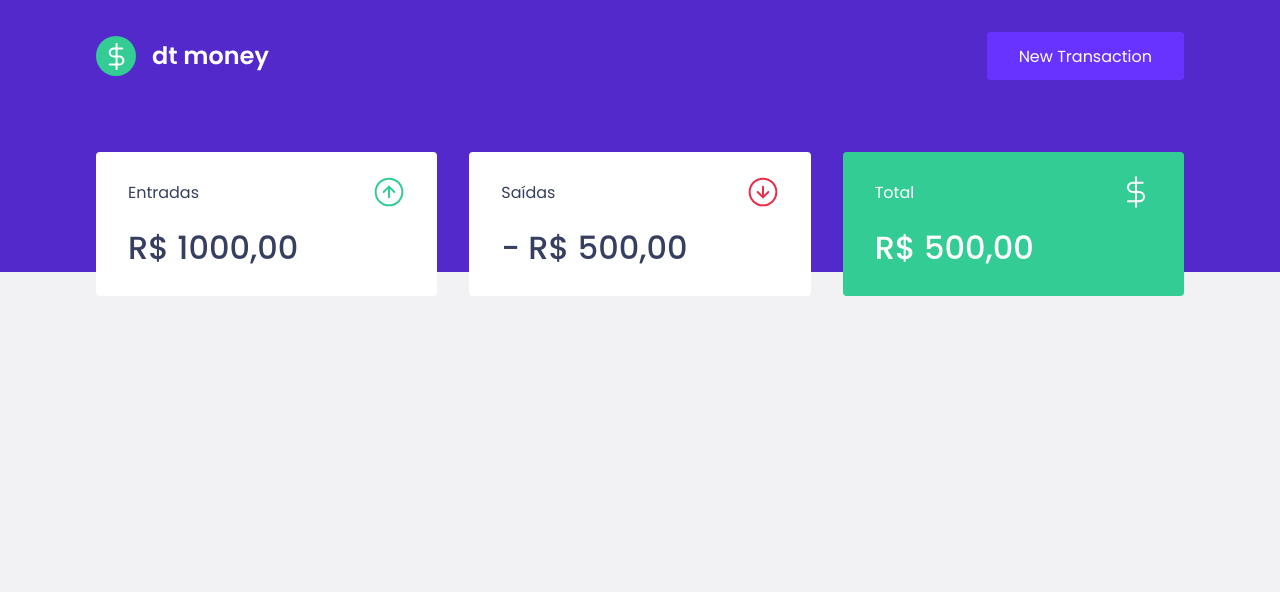
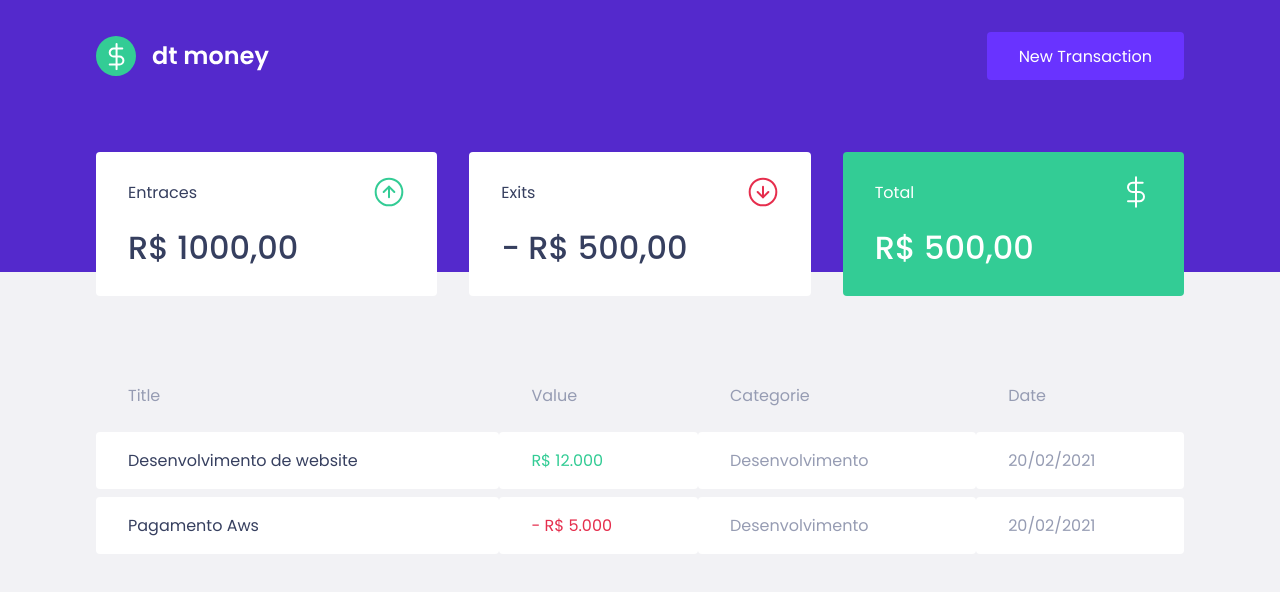
Before and after one commit to edmiltonVinicius/react-02-ignite-rocketseat, a React (Create React App) app: page / in a window 1280 px wide. Shown: the top 592 px of the page. Built offline with nearby package versions, Linux system fonts and the light colour scheme.

Commit message:
Created component TransactionsTable

```diff
--- a/src/components/Dashboard/index.tsx
+++ b/src/components/Dashboard/index.tsx
@@ -1,10 +1,12 @@
 import { Summary } from "../Summary";
+import { TransactionsTable } from "../TransactionsTable";
 import { Container } from "./styles";
 
 export function Dashboard() {
     return (
         <Container>
             <Summary />
+            <TransactionsTable />
         </Container>
     );
 };
--- a/src/components/Summary/index.tsx
+++ b/src/components/Summary/index.tsx
@@ -9,15 +9,15 @@
         <Container>
             <div>
                 <header>
-                    <p>Entradas</p>
-                    <img src={incomeImg} alt="Entradas" />
+                    <p>Entraces</p>
+                    <img src={incomeImg} alt="Entraces" />
                 </header>
                 <strong>R$ 1000,00</strong>
             </div>
             <div>
                 <header>
-                    <p>Saídas</p>
-                    <img src={outcomeImg} alt="Saídas" />
+                    <p>Exits</p>
+                    <img src={outcomeImg} alt="Exits" />
                 </header>
                 <strong>- R$ 500,00</strong>
             </div>
--- /dev/null
+++ b/src/components/TransactionsTable/index.tsx
@@ -0,0 +1,32 @@
+import { Container } from "./styles";
+
+export function TransactionsTable() {
+    return (
+        <Container>
+            <table>
+                <thead>
+                    <tr>
+                        <th>Title</th>
+                        <th>Value</th>
+                        <th>Categorie</th>
+                        <th>Date</th>
+                    </tr>
+                </thead>
+                <tbody>
+                    <tr>
+                        <td> Desenvolvimento de website</td>
+                        <td className="deposit">R$ 12.000</td>
+                        <td>Desenvolvimento</td>
+                        <td>20/02/2021</td>
+                    </tr>
+                    <tr>
+                        <td>Pagamento Aws</td>
+                        <td className="withdraw">- R$ 5.000</td>
+                        <td>Desenvolvimento</td>
+                        <td>20/02/2021</td>
+                    </tr>
+                </tbody>
+            </table>
+        </Container>
+    );
+};
--- /dev/null
+++ b/src/components/TransactionsTable/styles.ts
@@ -0,0 +1,38 @@
+import styled from 'styled-components';
+
+export const Container = styled.div`
+    margin-top: 4rem;
+
+    table {
+        width: 100%;
+        border-spacing: 0 0.5rem;
+
+        th {
+            color: var(--text-body);
+            font-weight: 400;
+            padding: 1rem 2rem;
+            text-align: left;
+            line-height: 1.5rem;
+        }
+
+        td {
+            padding: 1rem 2rem;
+            border: 0;
+            background: var(--shape);
+            color: var(--text-body);
+            border-radius: 0.25rem;
+
+            &:first-child {
+                color: var(--text-title);
+            }
+
+            &.deposit {
+                color: var(--green);
+            }
+
+            &.withdraw {
+                color: var(--red);
+            }
+        }
+    }
+`;
```
